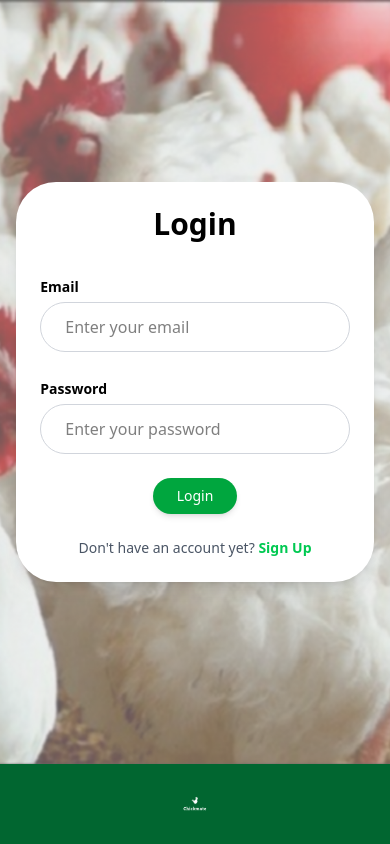
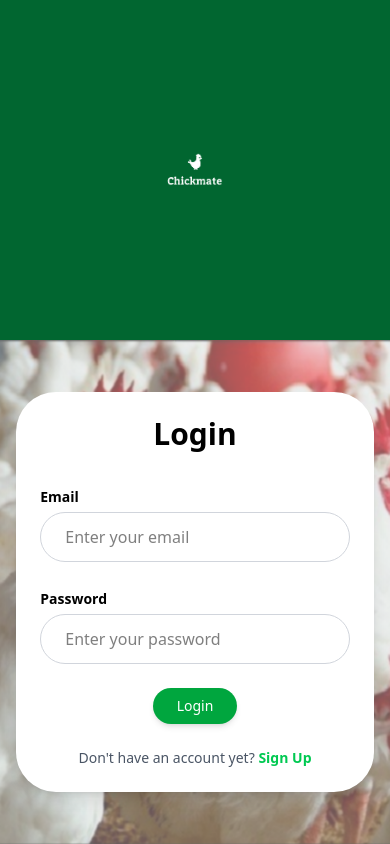
Before and after one commit to 05-14th/PMS, a React (Vite) app: page / in a window 390 px wide. Built offline with nearby package versions, Linux system fonts and the light colour scheme.

Commit message:
mobile view login

```diff
--- a/src/pages/LoginModal.tsx
+++ b/src/pages/LoginModal.tsx
@@ -37,13 +37,20 @@ const LoginModal: React.FC = () => {
 
   return (
     <div className="flex flex-col md:flex-row h-screen w-screen">
-  {/* Left Side - Background Image with Form */}
+      {/* Illustration - Top in mobile, right in desktop */}
+      <div className="flex items-center justify-center bg-green-800 w-full md:w-2/5 h-85 sm:h-48 md:h-auto order-1 md:order-2">
+        <img
+          src="/Extras/logo2.png"
+          alt="Chickmate Logo"
+          className="w-24 sm:w-40 md:w-50"
+        />
+      </div>
+
+      {/* Login Form with background - Bottom in mobile, left in desktop */}
       <div
-    className="flex-1 flex items-center justify-center"
+        className="flex-1 flex items-center justify-center order-2 md:order-1 bg-cover bg-center"
         style={{
           backgroundImage: "url('/Extras/chicken.png')",
-      backgroundSize: "cover",
-      backgroundPosition: "center",
         }}
       >
         <div className="bg-white rounded-[40px] p-6 md:p-10 w-11/12 max-w-md shadow-lg">
@@ -90,19 +97,7 @@ const LoginModal: React.FC = () => {
           </form>
         </div>
       </div>
-
- {/* Right Side - Logo or Illustration */}
-<div className="flex items-center justify-center bg-green-800 w-full md:w-2/5 h-20 sm:h-32 md:h-auto">
-  <img
-    src="/Extras/logo2.png"
-    alt="Chickmate Logo"
-    className="w-10 sm:w-24 md:w-60"
-  />
     </div>
-
-</div>
-
-
   );
 };
 
```
Lines whose indentation alone changed are shown as unchanged.
